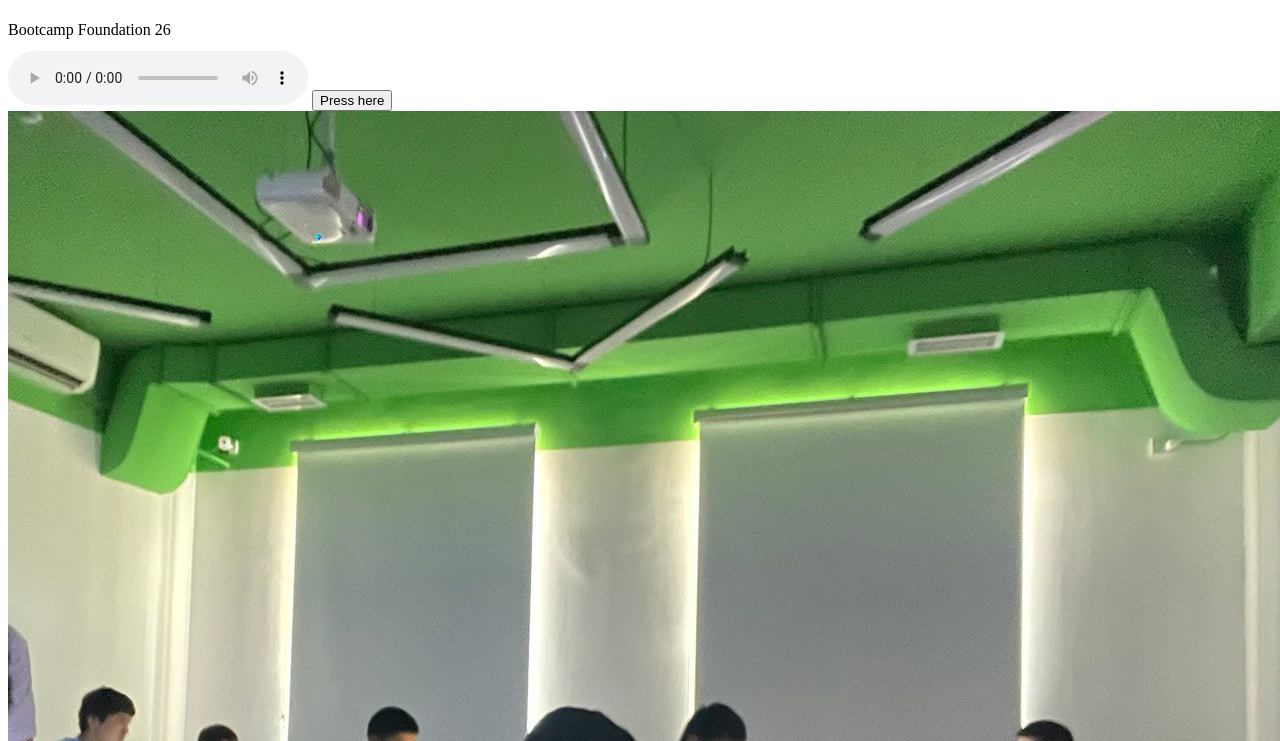
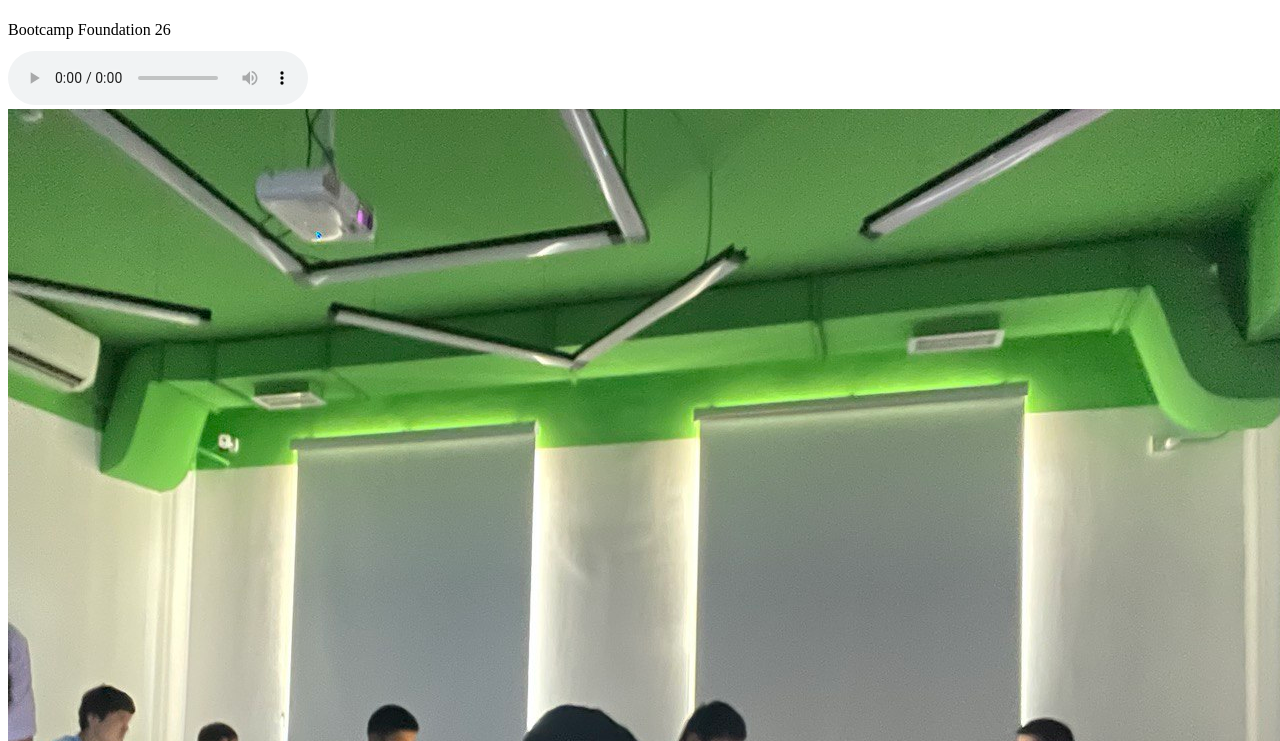
Before and after one commit to aktyabirov/najottalim, a plain HTML site: page index.html in a window 1280 px wide. Shown: the part 59-800 px from the top of the page. Drawn offline with Linux system fonts and the light colour scheme.

Commit message:
Update index.html

```diff
--- a/index.html
+++ b/index.html
@@ -16,7 +16,6 @@
         <source src="audio.ogg" type="audio/ogg">
       Your browser does not support the audio element.
       </audio>
-     <button> Press here </button>
 
     <img src="team1.jpg" alt="Kursdoshlar">
 </head>
```
